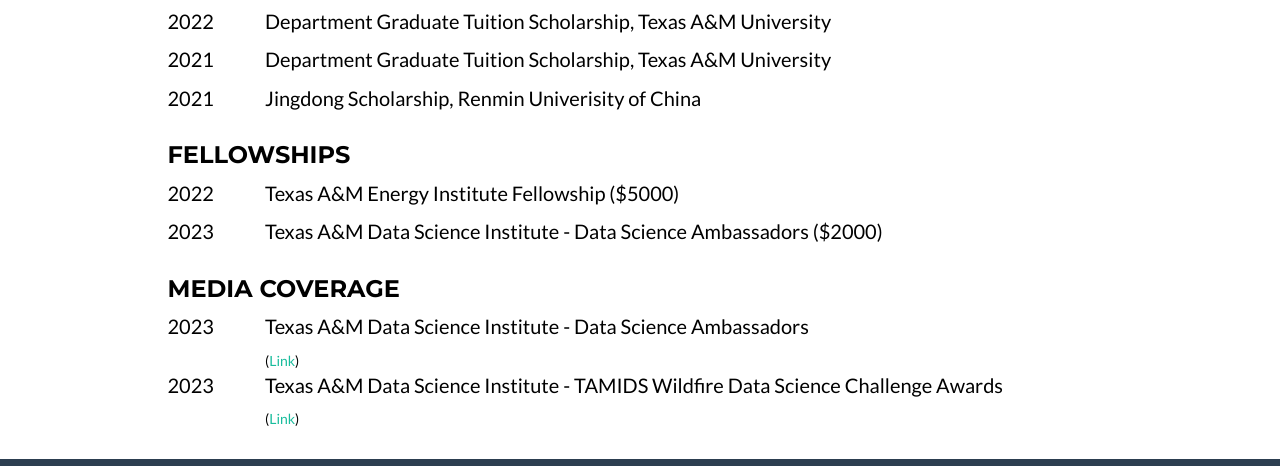
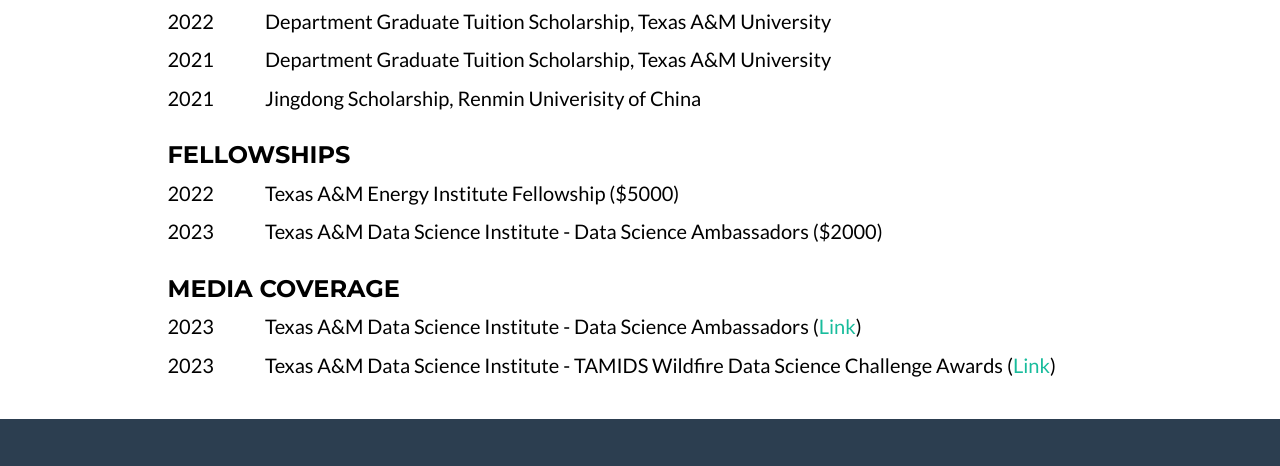
Before and after one commit to ChunwuZhu/zhuchunwu.github.io, a website: page index.html in a window 1280 px wide. Shown: the part 3590-4056 px from the top of the page. Drawn offline with nearby package versions, Linux system fonts and the light colour scheme.

Commit message:
Update index.html

```diff
--- a/index.html
+++ b/index.html
@@ -559,7 +559,7 @@
                     <p>2023</p>
                 </div>
                 <div class="col-lg-10">
-                    <p>Texas A&M Data Science Institute - Data Science Ambassadors </p> (<a herf="https://tamids.tamu.edu/2023/08/29/tamids-announces-2023-data-science-student-ambassadors/" target = "_blank">Link</a>)
+                    <p>Texas A&M Data Science Institute - Data Science Ambassadors (<a herf="https://tamids.tamu.edu/2023/08/29/tamids-announces-2023-data-science-student-ambassadors/" target = "_blank">Link</a>)</p>
                 </div>
             </div>
             <div class="row">
@@ -567,7 +567,7 @@
                     <p>2023</p>
                 </div>
                 <div class="col-lg-10">
-                    <p>Texas A&M Data Science Institute - TAMIDS Wildfire Data Science Challenge Awards </p> (<a herf="https://tamids.tamu.edu/2023/05/01/wildfire-challenge-awards/" target = "_blank">Link</a>)
+                    <p>Texas A&M Data Science Institute - TAMIDS Wildfire Data Science Challenge Awards (<a herf="https://tamids.tamu.edu/2023/05/01/wildfire-challenge-awards/" target = "_blank">Link</a>) </p>
                 </div>
             </div>
 
```
